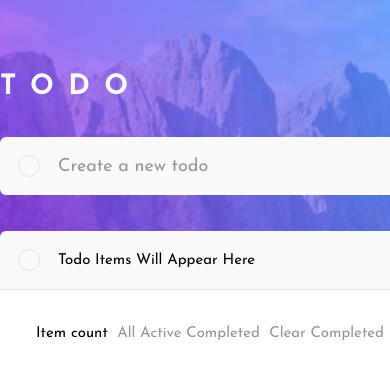
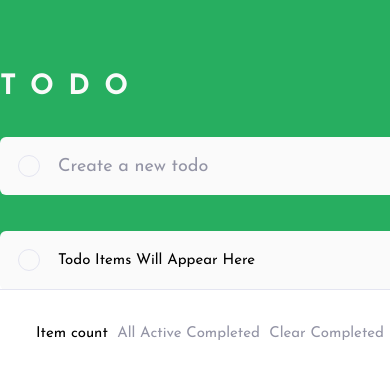
Before and after one commit to NMilivojevic/Todo-Application, a website: page index.html in a window 390 px wide. Shown: the top 378 px of the page. Drawn offline with nearby package versions, Linux system fonts and the light colour scheme.

Commit message:
added bg

```diff
--- a/sass/_layout.scss
+++ b/sass/_layout.scss
@@ -12,7 +12,6 @@
     min-height: 45vh;
 
     @include respond(md) {
-      background-image: url("../images/bg-mobile-light.jpg");
       min-height: 35vh;
     }
 
```
Also changed, not shown: sass/main.css, 1 other file.
